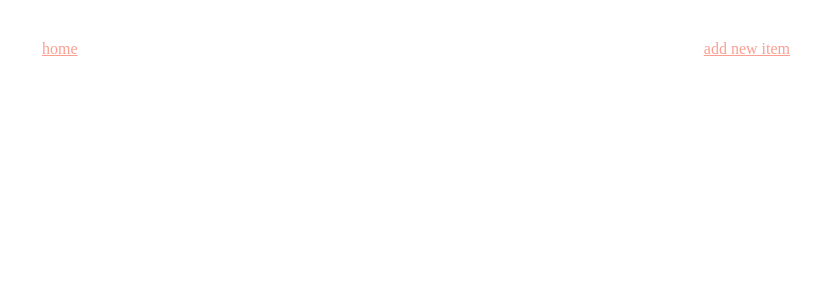
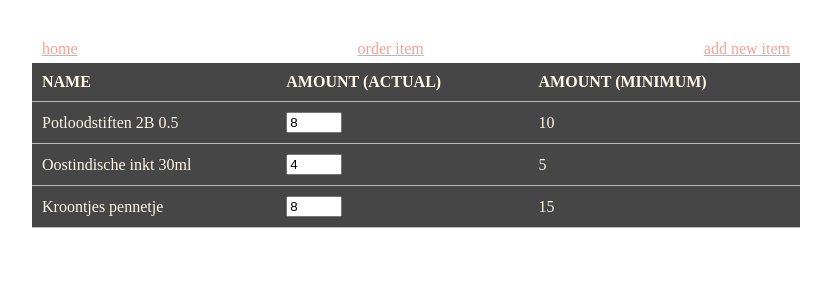
Before and after one commit to esthonisie/inventory-management-vue3, a Vue app: page /order in a window 1280 px wide. Before the commit this address had no page. Shown: the top 300 px of the page, without its empty margins (224-1055 px from the left). Built offline with nearby package versions, Linux system fonts and the light colour scheme; the HTML template or start-up script is replaced by a standard one.

Commit message:
Show items to order in new OrderView

```diff
--- a/src/App.vue
+++ b/src/App.vue
@@ -7,6 +7,7 @@ import { RouterView } from 'vue-router'
   <div class="main-container">
     <nav>
       <RouterLink to="/">home</RouterLink>
+      <RouterLink to="/order">order item</RouterLink>
       <RouterLink to="/create">add new item</RouterLink>
     </nav>
     <RouterView />
--- a/src/domains/inventory/store.js
+++ b/src/domains/inventory/store.js
@@ -4,9 +4,9 @@ import { ref, computed } from 'vue'
 const inventory = ref([
   { id: 1, name: "Schetsboek A5", actualAmount: 14, minimumAmount: 10 },
   { id: 2, name: "Vulpotlood 0.5", actualAmount: 18, minimumAmount: 15 },
-  { id: 3, name: "Potloodstiften 2B 0.5", actualAmount: 12, minimumAmount: 10 },
+  { id: 3, name: "Potloodstiften 2B 0.5", actualAmount: 8, minimumAmount: 10 },
   { id: 4, name: "Kneedgum", actualAmount: 14, minimumAmount: 10 },
-  { id: 5, name: "Oostindische inkt 30ml", actualAmount: 5, minimumAmount: 5 },
+  { id: 5, name: "Oostindische inkt 30ml", actualAmount: 4, minimumAmount: 5 },
   { id: 6, name: "Penhouder", actualAmount: 12, minimumAmount: 10 },
   { id: 7, name: "Kroontjes pennetje", actualAmount: 8, minimumAmount: 15 },
 ]);
@@ -19,6 +19,10 @@ export const getInventoryDataById = (id) => computed(
 export const getIndexOfInventoryData = (id) => computed(
   () => inventory.value.findIndex((data) => data.id === id)
 );
+export const getInventoryToOrder = computed(
+  () => inventory.value.filter((data) =>
+    data.actualAmount < data.minimumAmount)
+);
 
 // actions
 export const addInventoryData = (data) => inventory.value.push(data);
--- /dev/null
+++ b/src/domains/inventory/views/OrderView.vue
@@ -0,0 +1,50 @@
+<script setup>
+import { getInventoryToOrder } from '../store'
+
+const inventoryOrderData = getInventoryToOrder;
+</script>
+
+<template>
+  <table>
+    <thead>
+      <tr>
+        <th>Name</th>
+        <th>Amount (actual)</th>
+        <th>Amount (minimum)</th>
+      </tr>
+    </thead>
+    <tbody>
+      <tr v-for="data in inventoryOrderData">
+        <td>{{ data.name }}</td>
+        <td>
+          <form>
+            <input type="number" v-model="data.actualAmount" min="0" max="50">
+          </form>
+        </td>
+        <td>{{ data.minimumAmount }}</td>
+      </tr>
+    </tbody>
+  </table>
+</template>
+
+<style scoped>
+  table {
+    border-collapse: collapse;
+    color: #fff7e9;
+    background-color: #464646;
+    width: 100%;
+  }
+
+  tr {
+    border-bottom: 1px solid #fb9f93;
+  }
+
+  th, td {
+    padding: 10px;
+  }
+
+  th {
+    text-transform: uppercase;
+    text-align: left;
+  }
+</style>
--- a/src/router/index.js
+++ b/src/router/index.js
@@ -17,6 +17,11 @@ const routes = [
     name: 'edit',
     component: () => import('@/domains/inventory/views/EditView.vue')
   },
+  {
+    path: '/order',
+    name: 'order',
+    component: () => import('@/domains/inventory/views/OrderView.vue')
+  },
 ];
 
 const router = createRouter({
```
